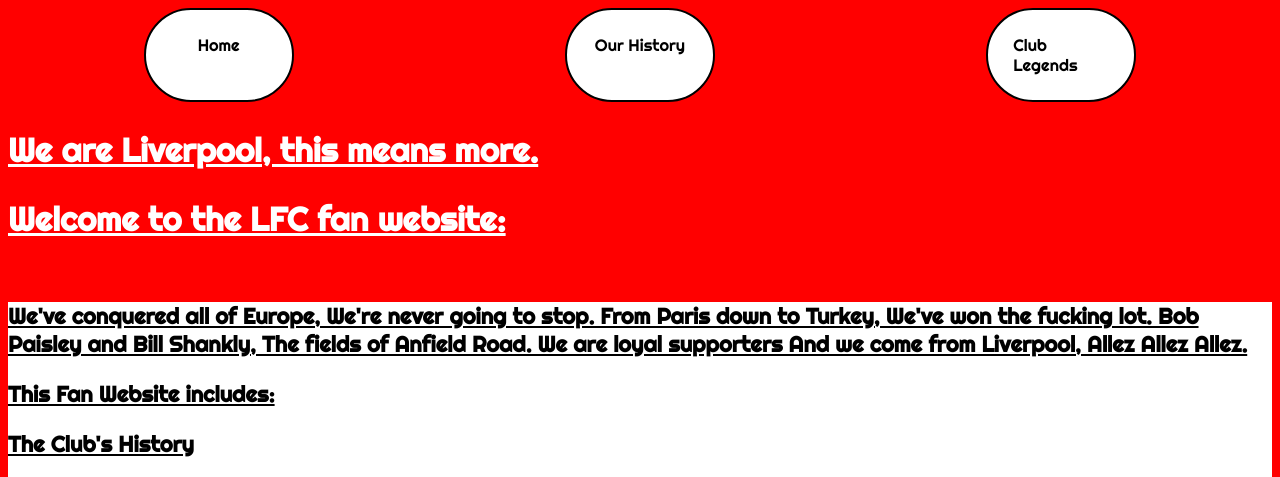
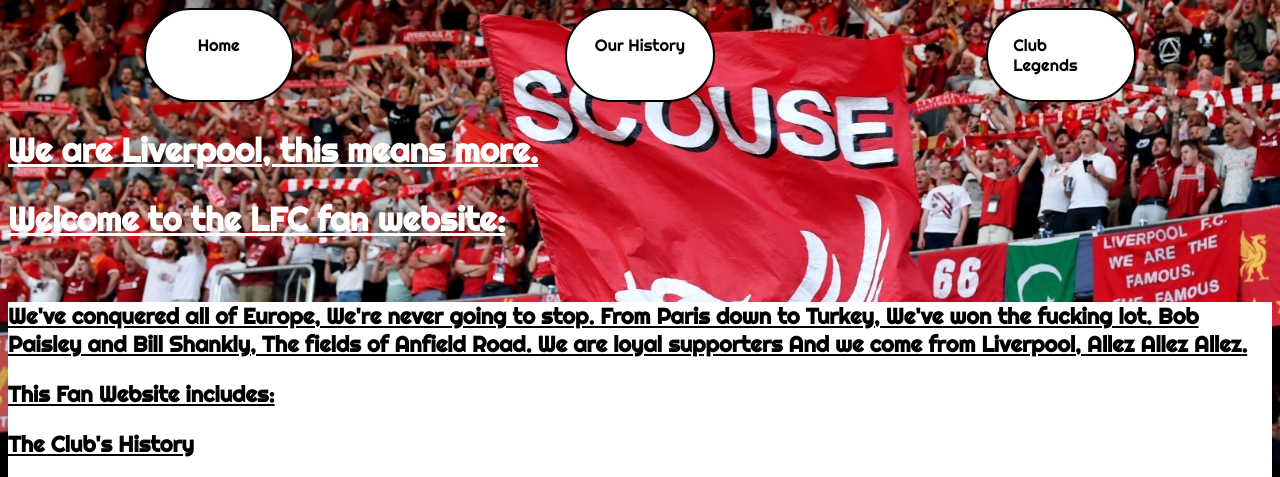
Before and after one commit to NiallD124/First-Website-LFC-, a plain HTML site: page index.html in a window 1280 px wide. Shown: the top 477 px of the page. Drawn offline with Linux system fonts and the light colour scheme; the site is published under a folder, as on GitHub Pages, so addresses that start at the root find nothing.

Commit message:
Commit Three

```diff
--- a/home.css
+++ b/home.css
@@ -1,5 +1,5 @@
 body {
-background-image: url("/Liverpool_fans_2019\ background\ image.jpg");
+background-image: url("Liverpool_fans_2019\ background\ image.jpg");
 background-repeat: no-repeat;
 background-size: cover;
 }
```
